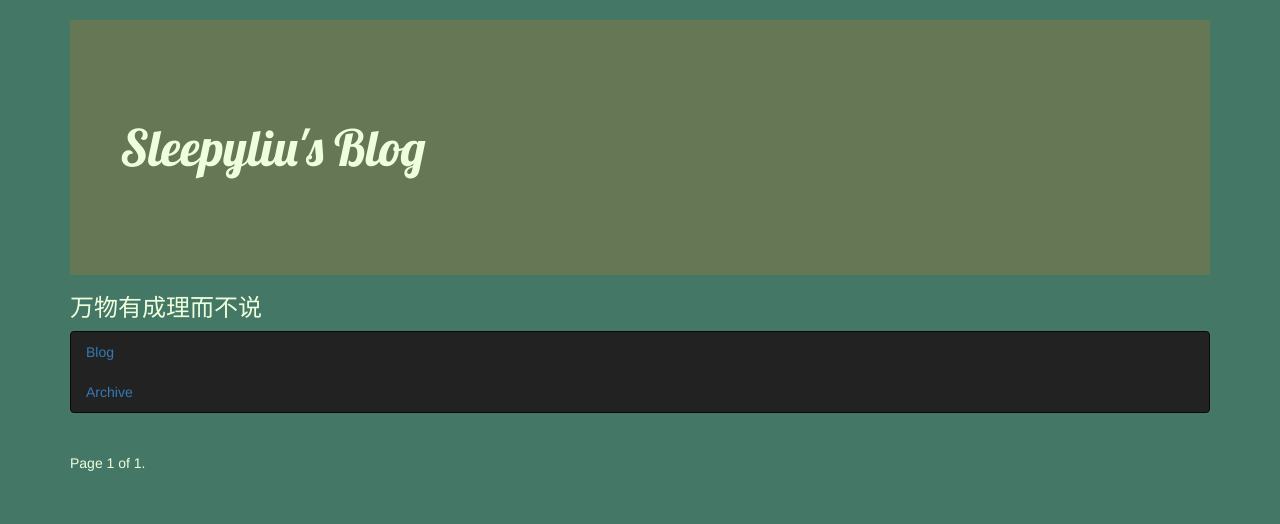
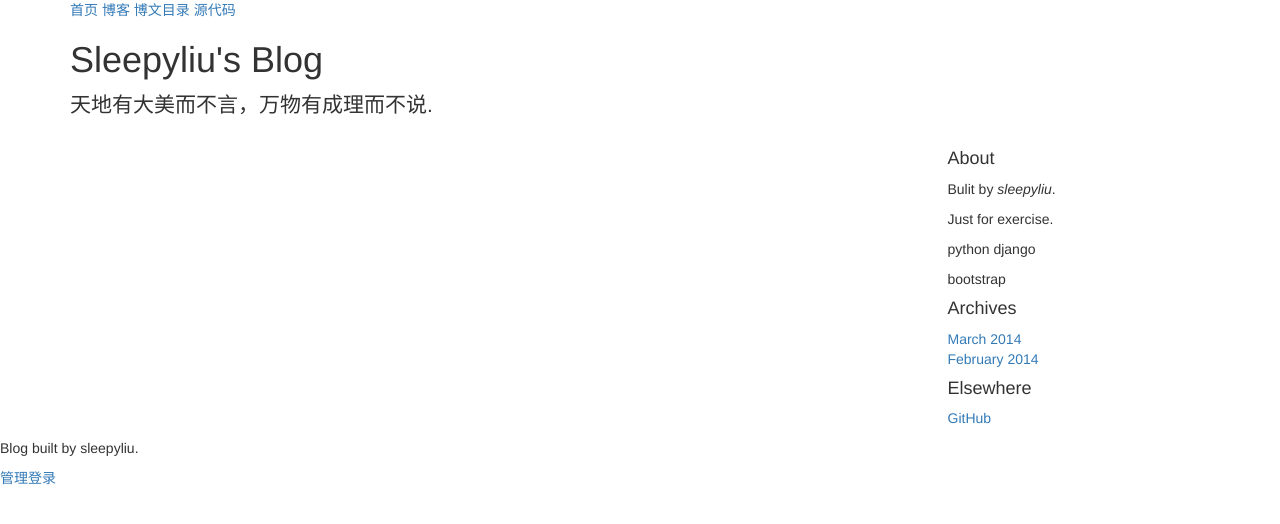
Before and after one commit to sleepyliu/mySite, a Django app: page /blog/ in a window 1280 px wide. Shown: the top 524 px of the page. Run offline with Django 3.2, Linux system fonts and the light colour scheme; data that the repository does not hold is empty; parts of the project's set-up code (start-up, migrations or seed data) failed here and were passed over; some libraries are stand-ins or nearby versions.

Commit message:
finish bootstrap

```diff
--- a/blog/templates/blog/base.html
+++ b/blog/templates/blog/base.html
@@ -1,38 +1,79 @@
 <!DOCTYPE html>
 <html lang="zh-cn">
   <head>
+    <meta name="viewport" content="width=device-width, initial-scale=1">
+
     <title>Sleepyliu's Blog</title>
-    <!-- Bootstrap -->
+
+    <!-- Bootstrap CSS-->
     <link rel="stylesheet" href="http://cdn.bootcss.com/bootstrap/3.3.2/css/bootstrap.min.css" />
-    <script src="http://cdn.bootcss.com/jquery/1.11.2/jquery.min.js"></script>
-    <script src="http://cdn.bootcss.com/bootstrap/3.3.2/js/bootstrap.min.js"></script>
-    <!-- end Bootstrap -->
+
+    <!-- Custom styles for this template -->
+    <link rel="stylesheet" href="/static/css/blog.css" >
+
     <link type="text/css" rel="stylesheet" href="http://fonts.googleapis.com/css?family=Lobster&subset=latin,latin-ext" />
-    <style type="text/css">
-      body{color:#efd;background:#476;padding:0 5em;margin:0}
-      h1{padding:2em 1em;background:#675}
-      h2{color:#bf8;border-top:1px dotted #fff;margin-top:2em}
-      p{margin:1em 0}
-    </style>
   </head>
 
   <body>
-    <div>
-      <h1 style="font-family:Lobster;font-size:50px">Sleepyliu's Blog</h1>
-      <h3>万物有成理而不说</h3>
-    </div>
-    <div class='navbar navbar-inverse'>
-      <div class='nav-collapse'>
-        <ul class="nav">
-          <li class="active"><a href="{% url 'blog:blog' %}">Blog</a></li>
-          <li><a href="/archive">Archive</a></li>
-          <!-- <li><a href="#">About</a></li> -->
-        </ul>
+    <div class="blog-masthead">
+      <div class="container">
+        <nav class="blog-nav">
+          <a class="blog-nav-item active" href="{% url 'blog:blog' %}">首页</a>
+          <a class="blog-nav-item" href="{% url 'blog:blog' %}">博客</a>
+          <a class="blog-nav-item" href="{% url 'blog:archive' %}">博文目录</a>
+          <a class="blog-nav-item" href="https://github.com/sleepyliu/mySite">源代码</a>
+        </nav>
       </div>
     </div>
-    <!-- end header -->
-    {% block content %}
-    {% endblock %}
-    <!-- end content -->
+
+    <div class="container">
+
+      <div class="blog-header">
+        <h1 class="blog-title">Sleepyliu's Blog</h1>
+        <p class="lead blog-description">天地有大美而不言，万物有成理而不说.</p>
+      </div>
+
+      <div class="row">
+        <div class="col-sm-8 blog-main">
+          {% block content %}
+          {% endblock %}
+        </div>
+
+        <div class="col-sm-3 col-sm-offset-1 blog-sidebar">
+          <div class="sidebar-module sidebar-module-inset">
+            <h4>About</h4>
+            <p>Bulit by <em>sleepyliu</em>.</p>
+            <p>Just for exercise.</p>
+            <p>python django</p>
+            <p>bootstrap</p>
+          </div>
+          <div class="sidebar-module">
+            <h4>Archives</h4>
+            <ol class="list-unstyled">
+              <li><a href="#">March 2014</a></li>
+              <li><a href="#">February 2014</a></li>
+            </ol>
+          </div>
+          <div class="sidebar-module">
+            <h4>Elsewhere</h4>
+            <ol class="list-unstyled">
+              <li><a href="https://github.com/sleepyliu">GitHub</a></li>
+            </ol>
+          </div>
+        </div><!-- /.blog-sidebar -->
+      </div><!-- /.row -->
+    </div><!-- /.container -->
+
+    <footer class="blog-footer">
+      <p>Blog built by sleepyliu.</p>
+      <p>
+        <a href="/admin">管理登录</a>
+      </p>
+    </footer>
+
+    <!-- Bootstrap core JavaScript
+    ================================================== -->
+    <!-- Placed at the end of the document so the pages load faster -->
+    <script src="http://cdn.bootcss.com/bootstrap/3.3.2/js/bootstrap.min.js"></script>
   </body>
 </html>
--- a/blog/templates/blog/blog.html
+++ b/blog/templates/blog/blog.html
@@ -1,25 +1,27 @@
 {% extends "blog/base.html" %}
+
     {% block content %}
         {% for post in posts %}
-        <h2><a href="{% url 'blog:detail' post.id %}">{{ post.title }}</a></h2>
-        <!-- <li>{{ post.timestamp|date:"Y-m-d H:i" }}</li> -->
-        <p>{{ post.timestamp }}</p>
+            <div class="blog-post">
+                <h2 class="blog-post-title"><a href="{% url 'blog:detail' post.id %}">{{ post.title }}</a></h2>
+                <p class="blog-post-meta">{{ post.timestamp }} by sleepyliu </p>
+                <hr>
                 <p>{{ post.body }}</p>
+             </div><!-- /.blog-post -->
         {% endfor %}
 
+        <nav>
+            <ul class="pager">
                 <div class="pagination">
                     <span class="step-links">
                         {% if posts.has_previous %}
-                    <a href="?page={{ posts.previous_page_number }}"> {{posts.previous_page_number}} << </a>
+                            <li><a href="?page={{ posts.previous_page_number }}">Previous</a></li>
                         {% endif %}
-
-                <span class="current">
-                    Page {{ posts.number }} of {{ posts.paginator.num_pages }}.
-                </span>
-
                         {% if posts.has_next %}
-                    <a href="?page={{ posts.next_page_number }}"> {{posts.next_page_number}} >> </a>
+                            <li><a href="?page={{ posts.next_page_number }}">Next</a></li>
                         {% endif %}
                     </span>
                 </div>
+            </ul>
+        </nav>
     {% endblock %}
--- a/mySite/settings.py
+++ b/mySite/settings.py
@@ -87,9 +87,9 @@
 
 TEMPLATE_DIRS = [os.path.join(BASE_DIR, 'templates')]
 
-# STATICFILES_DIRS = (
-#     os.path.join(BASE_DIR, "static"),
-# )
+STATICFILES_DIRS = (
+    os.path.join(BASE_DIR, "static"),
+)
 
 
 SITE_ID = 1
```
Also changed, not shown: blog/templates/blog/archive.html (+5 -2 lines), blog/templates/blog/detail.html (+10 -7 lines). Lines whose indentation alone changed are shown as unchanged.
